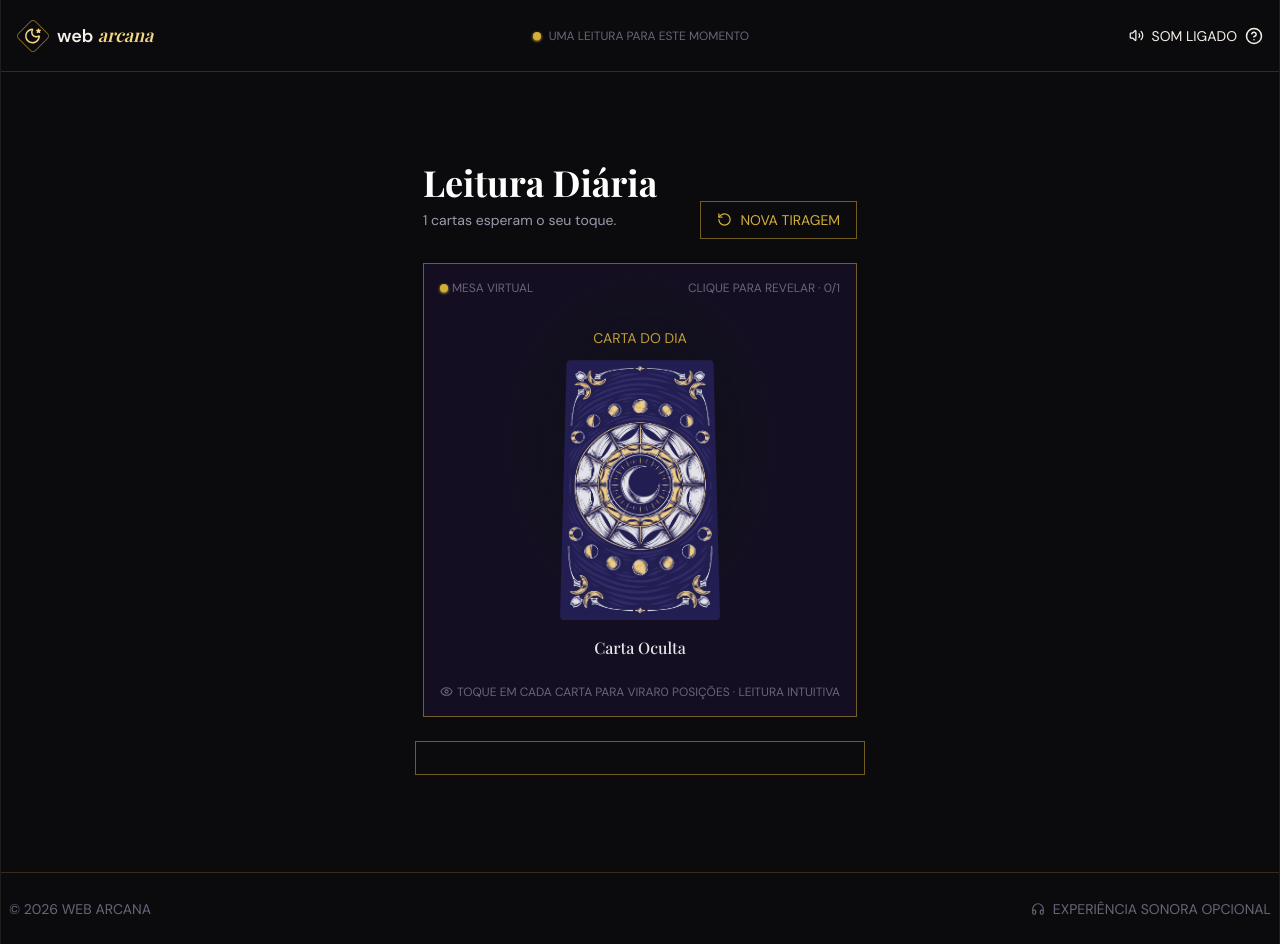
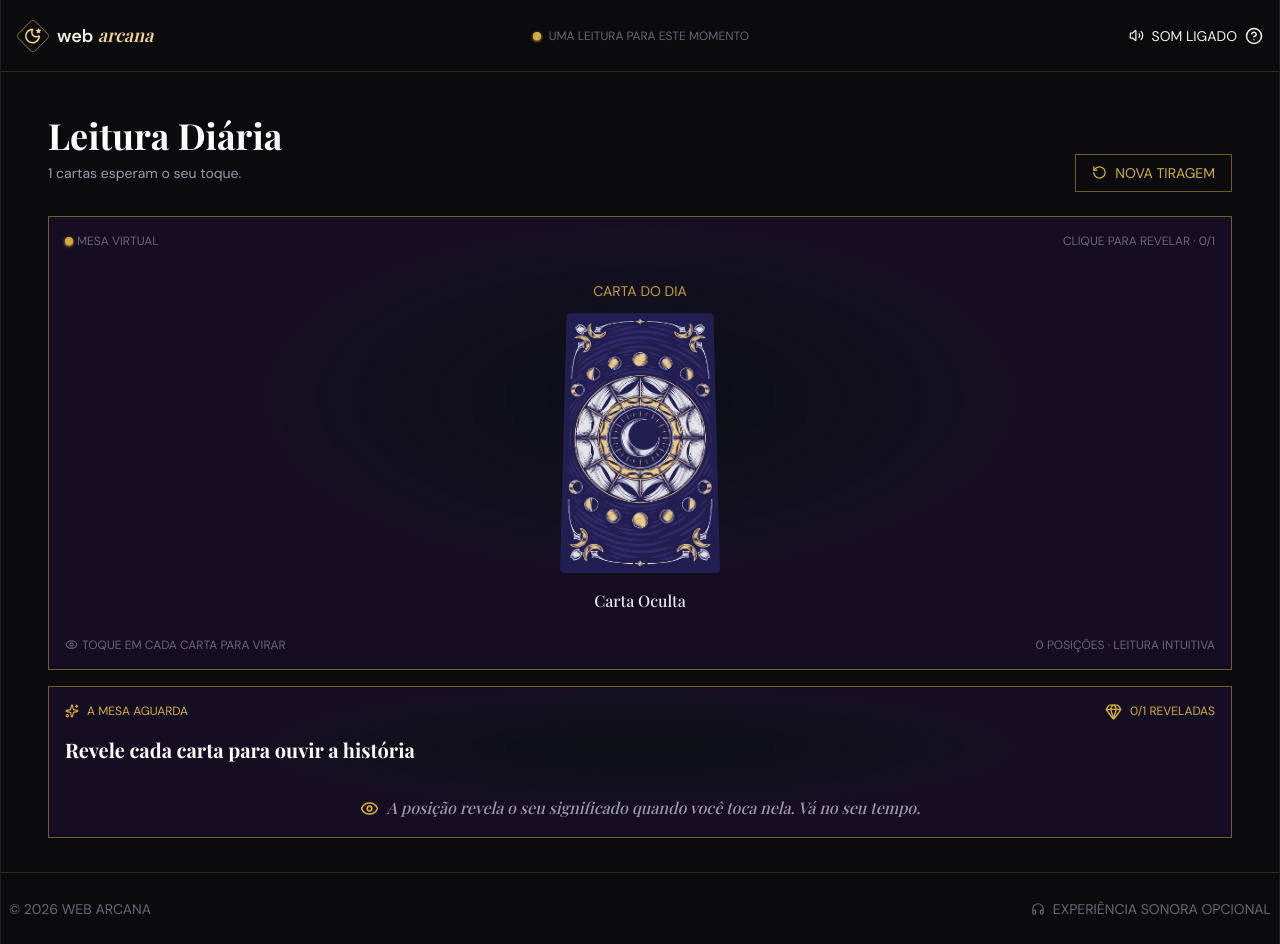
Before and after one commit to marvieiradev/web-arcana, a React (Vite) app: page /daily-card in a window 1280 px wide. Built offline with nearby package versions, Linux system fonts and the light colour scheme; a web font is replaced by a local one.

Commit message:
feat: adjusts the layout and styling of the Board component

```diff
--- a/src/App.jsx
+++ b/src/App.jsx
@@ -7,7 +7,7 @@ function App() {
     <>
       <main className="flex flex-col items-center bg-foreground text-background h-full">
         <Header/>
-        <Outlet className="flex-1 w-full"/>
+        <Outlet className=""/>
         <Footer/>
       </main>
     </>
--- a/src/components/board.jsx
+++ b/src/components/board.jsx
@@ -2,7 +2,7 @@ import { useState, useEffect } from "react";
 import Message from "./message";
 import Shuffle from "./shuffle";
 import { Link } from "react-router-dom";
-import { Eye, RotateCcw } from "lucide-react";
+import { Eye, RotateCcw, Sparkles, Gem, Zap, CircleHelp } from "lucide-react";
 
 const READ_TYPES = [
   {
@@ -28,14 +28,19 @@ const READ_TYPES = [
 const HIDDEN_CARD = {
   image: "cards/CardBack.webp",
   title: "Carta Oculta",
-  message: "Esta carta está oculta. Clique para revelar.",
+  message: "Clique para revelar.",
 };
+
+const READING_ICONS = [Zap,Sparkles,CircleHelp]
+
+console.log(READING_ICONS)
 
 export default function Board({ type, data }) {
   const [revealedCount, setRevealedCount] = useState(0);
   const [isShuffling, setIsShuffling] = useState(true);
   const [countdown, setCountdown] = useState(3);
   const [quantity, setQuantity] = useState(0);
+  const allRevealed = quantity === data.length;
 
   //console.log(data)
 
@@ -66,7 +71,7 @@ export default function Board({ type, data }) {
 
   return (
     <div className="flex flex-col items-center justify-center gap-4">
-      <div className="">
+      <div className="w-screen max-w-300">
         <div className="flex flex-col md:flex-row w-full justify-between md:items-baseline-last gap-4 p-2 mt-2">
           <div className="flex flex-col text-star gap-2">
             <h1 className="text-2xl font-bold text-white md:text-4xl font-playfair text-start">
@@ -97,13 +102,13 @@ export default function Board({ type, data }) {
             </span>
           </div>
 
-          <div className="flex flex-wrap items-start justify-center gap-2">
+          <div className="w-full md:w-[80%] flex items-center justify-evenly gap-2 m-auto">
             {data.map((card, index) => {
               const isRevealed = index < revealedCount;
               const isNext = index === revealedCount;
 
               return (
-                <>
+                <div className="">
                   <div
                     key={`${card.id}-${index}`}
                     onClick={() => {
@@ -148,7 +153,7 @@ export default function Board({ type, data }) {
                       {isRevealed ? `${card.nome}` : HIDDEN_CARD.title}
                     </span>
                   </div>
-                </>
+                </div>
               );
             })}
           </div>
@@ -163,7 +168,72 @@ export default function Board({ type, data }) {
           </div>
         </div>
 
-        <div className="flex flex-col gap-2 text-sm border py-2 px-4 border-gold/50 bg-osidian mt-6 mb-6">
+        <div className="mt-4 m-2 p-4 border border-gold/50  bg-radial-[at_50%_40%] from-night to-purple/10 to-45%">
+          <div className="flex w-full items-center justify-between text-xs text-gold uppercase">
+            <div className="flex gap-2 items-center">
+              <Sparkles size={14} />{" "}
+              {allRevealed ? "Síntese da leitura" : "A mesa aguarda"}
+            </div>
+            <div className="flex gap-2 items-center">
+              <Gem size={17} />
+              <span>
+                {allRevealed
+                  ? "leitura completa"
+                  : `${quantity}/${data.length} reveladas`}
+              </span>
+            </div>
+          </div>
+
+          <h2 className="text-lg font-bold text-white md:text-xl font-playfair text-start mt-4">
+            {allRevealed
+              ? "O fio entre as cartas"
+              : "Revele cada carta para ouvir a história"}
+          </h2>
+
+          {!allRevealed ? (
+            <div className="flex items-center justify-center text-sm md:text-base gap-2 mt-8">
+              <Eye size={19} className="text-gold" />
+              <p className="text-muted">
+                <em>
+                  A posição revela o seu significado quando você toca nela. Vá
+                  no seu tempo.
+                </em>
+              </p>
+            </div>
+          ) : (
+            <>
+              {data.map((card, index) => {
+                const isRevealed = index < revealedCount;
+                const interpretationKey = readType.interpretationKeys[index];
+
+                const interpretation =
+                  card.interpretacoes?.[interpretationKey] ??
+                  card.significado ??
+                  "Interpretação indisponível.";
+
+                return (
+                  <div
+                    key={`${card.id}-message-${index}`}
+                    className="flex flex-col p-2"
+                  >
+                    {isRevealed && (
+                      <>
+                        <span className="mb-1 text-gold text-md text-start">
+                          {readType.cardTitles[index]}
+                        </span>
+                        <span className="text-start text-sm">
+                          {isRevealed ? interpretation : HIDDEN_CARD.message}
+                        </span>
+                      </>
+                    )}
+                  </div>
+                );
+              })}
+            </>
+          )}
+        </div>
+
+        {/*<div className="flex flex-col gap-2 text-sm border py-2 px-4 border-gold/50 bg-osidian mt-6 mb-6">
           {data.map((card, index) => {
             const isRevealed = index < revealedCount;
             const interpretationKey = readType.interpretationKeys[index];
@@ -191,7 +261,7 @@ export default function Board({ type, data }) {
               </div>
             );
           })}
-        </div>
+        </div>*/}
       </div>
     </div>
   );
```
